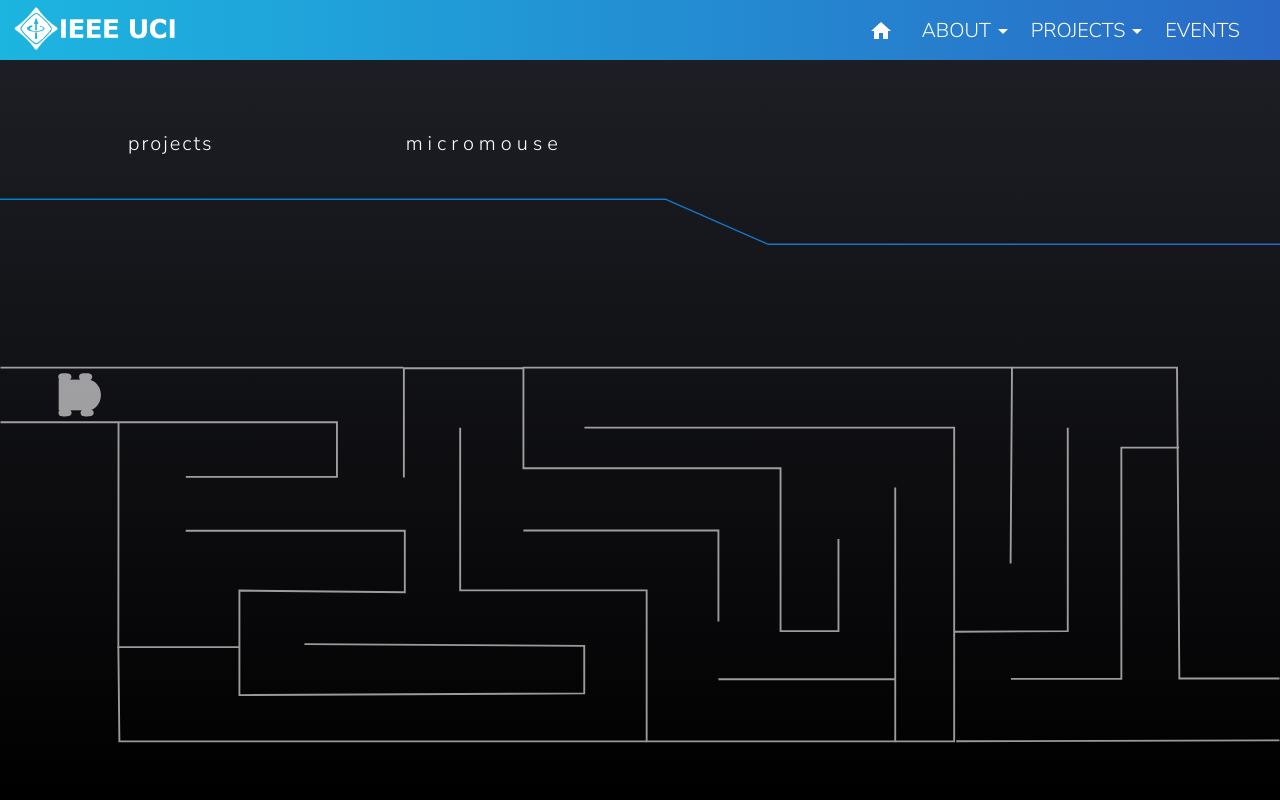
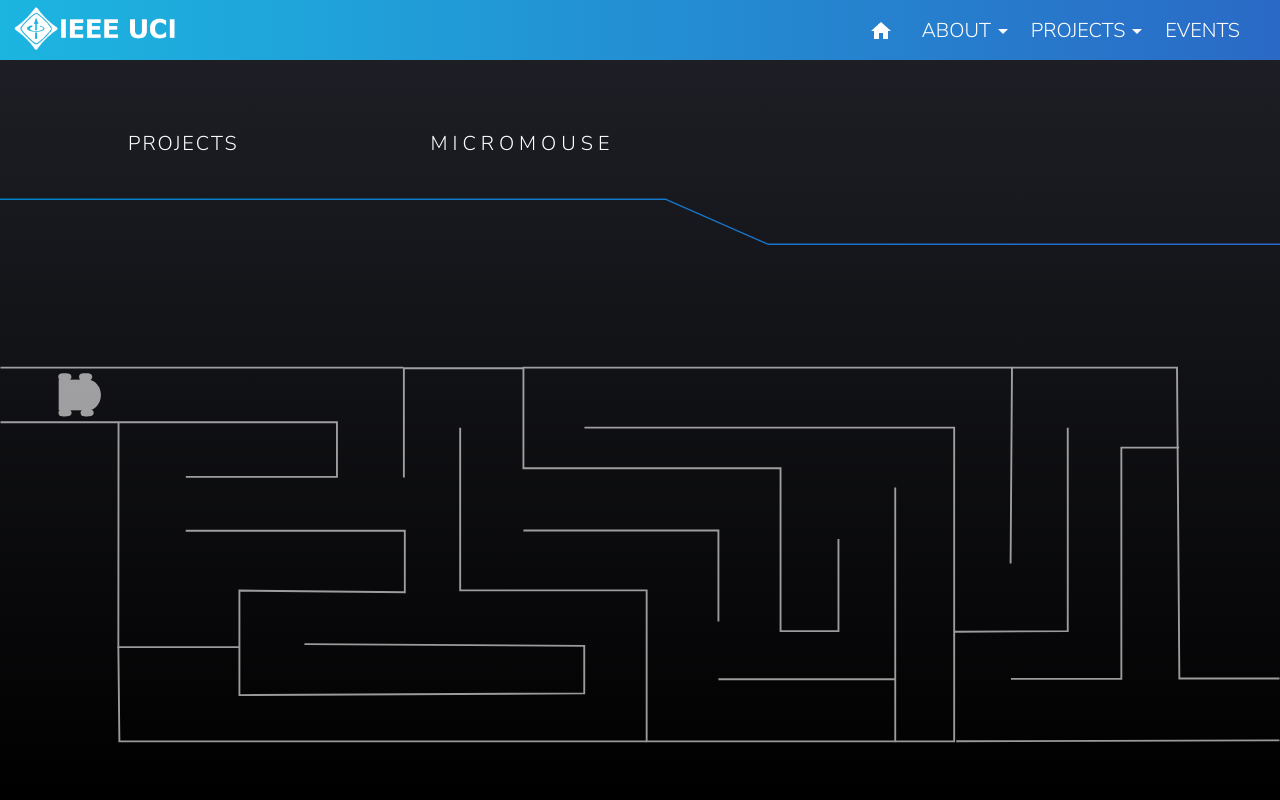
Before and after one commit to sBondoc/ieee-uci.github.io, a React (Create React App) app: page /projects/micromouse in a window 1280 px wide. Shown: the top 800 px of the page. Built offline with nearby package versions, Linux system fonts and the light colour scheme.

Commit message:
Removed duplicate header

```diff
--- a/src/Components/Footer.tsx
+++ b/src/Components/Footer.tsx
@@ -3,16 +3,12 @@ import { makeStyles } from '@material-ui/core/styles';
 import emailIcon from '../images/emailicon.png';
 import fbIcon from '../images/facebookicon.png';
 import igIcon from '../images/instagramicon.png';
-// import twitterIcon from '../images/twittericon.png';
-// import snapchatIcon from '../images/snapchaticon.png';
 import linkedInIcon from '../images/linkedinicon.png';
 import discordIcon from '../images/discordicon.png';
 import githubIcon from '../images/githubicon.png';
-// import textBrace from '../images/textBrace.png';
-// import textEntry from '../images/textentry.png'
 import diamond from '../images/ieee_diamond.svg';
 import IconButton from '@material-ui/core/IconButton';
-import {Typography, Box, Grid, TextField} from '@material-ui/core';
+import {Typography, Box, Grid} from '@material-ui/core';
 import '../Styles/index.css';
 
 const useStyles = makeStyles((theme) => ({
--- a/src/Components/Header.tsx
+++ b/src/Components/Header.tsx
@@ -5,7 +5,6 @@ import ArrowDropDownIcon from '@material-ui/icons/ArrowDropDown';
 import MenuItem from '@material-ui/core/MenuItem';
 import ClickAwayListener from '@material-ui/core/ClickAwayListener';
 import Grow from '@material-ui/core/Grow';
-// import Paper from '@material-ui/core/Paper';
 import Popper from '@material-ui/core/Popper';
 import MenuList from '@material-ui/core/MenuList';
 import HomeIcon from '@material-ui/icons/Home';
--- a/src/Pages/Board.tsx
+++ b/src/Pages/Board.tsx
@@ -1,8 +1,6 @@
 import React from 'react';
 import Header from '../Components/Header';
-import BoardTitle from '../images/about_board.svg'
 import Footer from '../Components/Footer';
-import groupImage from '../images/who/zoom_board.png';
 import {Typography, Box, Grid} from '@material-ui/core';
 import john from '../images/board/john.jpg';
 import alan from '../images/board/alan.png';
@@ -32,13 +30,6 @@ export default function Board() {
 
       <Box style={{marginLeft:"10%", marginRight:"10%", marginBottom:"7%"}}>
         <Typography variant="h4" style={{letterSpacing:"5px", paddingBottom:"2%", borderBottom:"1px solid #aab8c4"}}> 2020 - 2021 </Typography>
-      </Box>
-
-      <Box style={{paddingTop:"30%", marginBottom:"-10%"}}>
-        <img src={BoardTitle} style={{marginLeft: '5%', marginTop: '-34%', width: '25%'}} className="boardTitle" alt = "Title"/>
-      </Box>
-      <Box style={{backgroundImage:"linear-gradient(to bottom, white, #aab8c4)"}}>
-        <img src={groupImage} style={{marginLeft: '5%', marginTop: '-20%', marginBottom:"-5%", width: '90%', clipPath: 'inset(32% 0% 32% 0%)', filter:"drop-shadow(-4px -2px 3px grey)"} } alt="GroupPhoto"/>
       </Box>
 
       <Box className="flipContainer">
--- a/src/Pages/Events.tsx
+++ b/src/Pages/Events.tsx
@@ -2,7 +2,7 @@ import React from 'react';
 import Header from '../Components/Header';
 import Footer from '../Components/Footer';
 import { Box, Grid, Typography } from '@material-ui/core';
-import Carousel from 'react-bootstrap/Carousel';
+// import Carousel from 'react-bootstrap/Carousel';
 import xtreme1 from '../images/events/IEEEXtreme12.0-1.jpg';
 import xtreme2 from '../images/events/IEEEXtreme12.0-2.jpg';
 import xtreme3 from '../images/events/IEEEXtreme12.0-3.jpg';
--- a/src/Pages/Home.tsx
+++ b/src/Pages/Home.tsx
@@ -2,7 +2,6 @@ import React from 'react';
 import { makeStyles } from '@material-ui/core/styles';
 import Header from '../Components/Header';
 import mainImage from '../images/hex_home.png';
-// import banner from '../images/home_about_banner.svg'
 import kellyWeb from '../images/ws_kelly.png';
 import jackWeb from '../images/ws_jack.png';
 import salWeb from '../images/ws_salvador.png';
@@ -14,8 +13,6 @@ import ButtonBase from '@material-ui/core/ButtonBase';
 import {Typography, Box, Grid, Button} from '@material-ui/core';
 import Footer from '../Components/Footer';
 import {SubscribeBox} from '../Components/Footer';
-// import ArrowRightIcon from '@material-ui/icons/ArrowRight';
-// import IconButton from '@material-ui/core/IconButton';
 import '../Styles/index.css';
 import Carousel from 'react-bootstrap/Carousel';
 import { useHistory } from "react-router-dom";
--- a/src/Pages/Micromouse.tsx
+++ b/src/Pages/Micromouse.tsx
@@ -1,7 +1,6 @@
 import React from 'react';
 import Header from '../Components/Header';
 import MMImage from '../images/micromouse_maze.svg';
-import MMTitle from '../images/projects_micromouse.svg'
 import MMWhat from '../images/mm1.png';
 import MMWho from '../images/mm2.jpg';
 import MMJoin from '../images/mm3.png';
@@ -20,8 +19,8 @@ export default function Micromouse() {
       <Header/>
       <Box className = "bkgdGrad"/>
       <Box className = "headerBox">
-        <Typography variant="h6"className="title"> projects</Typography>
-        <Typography variant="h6" className="pageTitle"> micromouse</Typography>
+        <Typography variant="h6"className="title"> PROJECTS</Typography>
+        <Typography variant="h6" className="pageTitle"> MICROMOUSE</Typography>
         <br/>
         <svg className="divider"/>
       </Box>
--- a/src/Pages/Who.tsx
+++ b/src/Pages/Who.tsx
@@ -3,20 +3,20 @@ import Header from '../Components/Header';
 import {Typography, Box} from '@material-ui/core';
 import Footer from '../Components/Footer';
 import '../Styles/index.css'
-import WhoTitle from '../images/about_ieee.svg'
+// import WhoTitle from '../images/about_ieee.svg'
 import discordIcon from '../images/discordicon.png';
-import emailIcon from '../images/emailicon.png';
+// import emailIcon from '../images/emailicon.png';
 import fbIcon from '../images/facebookicon.png';
 import igIcon from '../images/instagramicon.png';
-import IconButton from '@material-ui/core/IconButton';
+// import IconButton from '@material-ui/core/IconButton';
 import {Grid} from '@material-ui/core';
 import {SocialIcon} from '../Components/Footer';
 import {SubscribeBox} from '../Components/Footer';
-import Popover from 'react-bootstrap/Popover';
-import Overlay from 'react-bootstrap/Overlay';
-import OverlayTrigger from 'react-bootstrap/OverlayTrigger';
-import MailOutlineIcon from '@material-ui/icons/MailOutline';
-import { TextField } from '@material-ui/core';
+// import Popover from 'react-bootstrap/Popover';
+// import Overlay from 'react-bootstrap/Overlay';
+// import OverlayTrigger from 'react-bootstrap/OverlayTrigger';
+// import MailOutlineIcon from '@material-ui/icons/MailOutline';
+// import { TextField } from '@material-ui/core';
 import Carousel from 'react-bootstrap/Carousel';
 import image_zoom from '../images/who/zoom_board.png';
 import image_soldier from '../images/who/ieee_soldier.jpg'
@@ -25,9 +25,9 @@ import image2 from '../images/who/beach_logo.jpg';
 import image3 from '../images/who/old_gaming.jpg';
 import image4 from '../images/who/old_group.jpg';
 import image5 from '../images/who/alan_and_friends.jpg';
-import eventECP from '../images/ecp_fall_20.jpg';
-import eventECF from '../images/ecf_fall_20.png';
-import eventOPS from '../images/ops_fall_20.jpg';
+// import eventECP from '../images/ecp_fall_20.jpg';
+// import eventECF from '../images/ecf_fall_20.png';
+// import eventOPS from '../images/ops_fall_20.jpg';
 
 
 
@@ -165,7 +165,7 @@ export default function Who() {
         <Box style={{borderLeft: "24px solid #0082c8", backgroundImage: "linear-gradient(to bottom, white, #c8d6eb", marginTop: "10%", padding:"5%"}}>
             <Typography variant="h4" style={{marginTop:"5%", paddingBottom: "5%", textAlign: "center", color: "black"}}><b>Become a Member: </b></Typography>
             <ol style={{fontSize:"120%", color: "black"}}>
-              <li>Fill out our membership application here: <a href="http://bit.ly/IEEE-UCI_SignUp2020" target="_blank">http://bit.ly/IEEE-UCI_SignUp2020</a></li>
+              <li>Fill out our membership application here: <a href="http://bit.ly/IEEE-UCI_SignUp2020" target="_blank" rel="noopener noreferrer">http://bit.ly/IEEE-UCI_SignUp2020</a></li>
               <li>Send a payment of $25 to our venmo: ieee_uci with a comment including your name, uci email and Discord tag.</li>
               <li>Join our Discord community if you haven't already, and await a membership tag to be added to your name in our server.</li>
               <li>Your name will be checked on our roster when attending members-only events and accessing lab equipment. Welcome aboard!</li>
```
